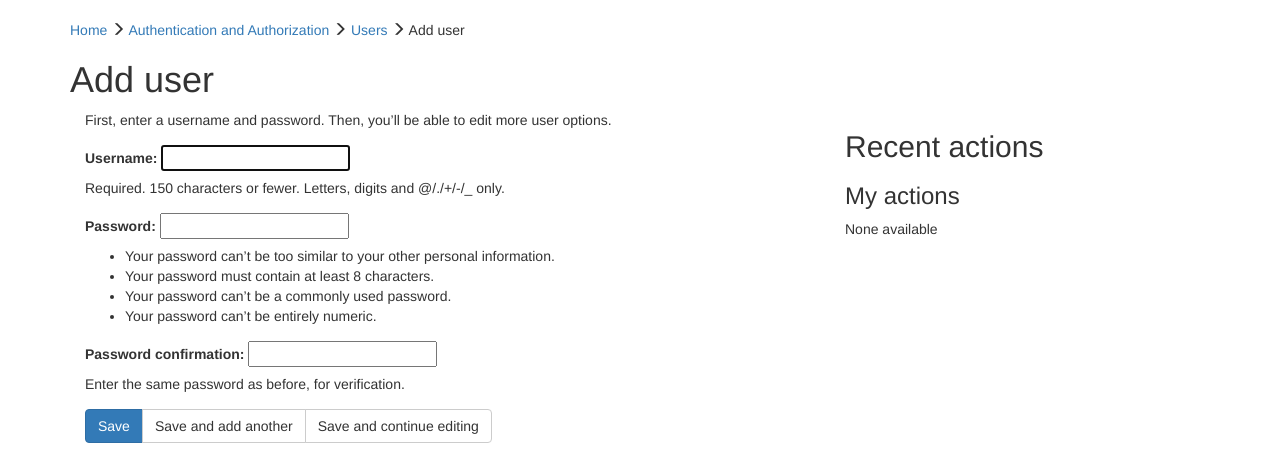
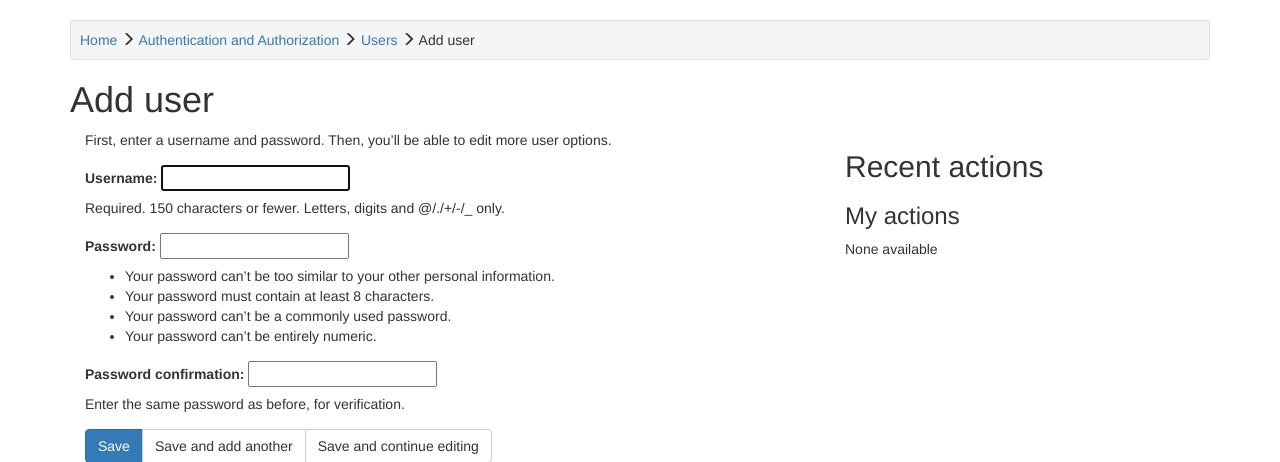
Before and after one commit to bitcastza/bubbles, a Django app: a page that uses bubbles/templates/admin/change_form.html in a window 1280 px wide. Shown: the part 52-514 px from the top of the page. Run offline with Django 3.2, Linux system fonts and the light colour scheme; the visitor is signed in with stand-in values (Sample User, id 1); data comes from the database, SQL or seed files in the repository; data that the repository does not hold is empty; some libraries are stand-ins or nearby versions.

Commit message:
format breadcrums correctly in change_form

```diff
--- a/bubbles/templates/admin/change_form.html
+++ b/bubbles/templates/admin/change_form.html
@@ -12,7 +12,7 @@
 
 {% if not is_popup %}
 {% block breadcrumbs %}
-<div class="breadcrumbs">
+<div class="breadcrumbs well well-sm">
   <a href="{% url 'admin:index' %}">Home</a>
   <span class="glyphicon glyphicon-menu-right"></span>
   <a href="{% url 'admin:app_list' app_label=opts.app_label %}">{{ opts.app_config.verbose_name }}</a>
```
